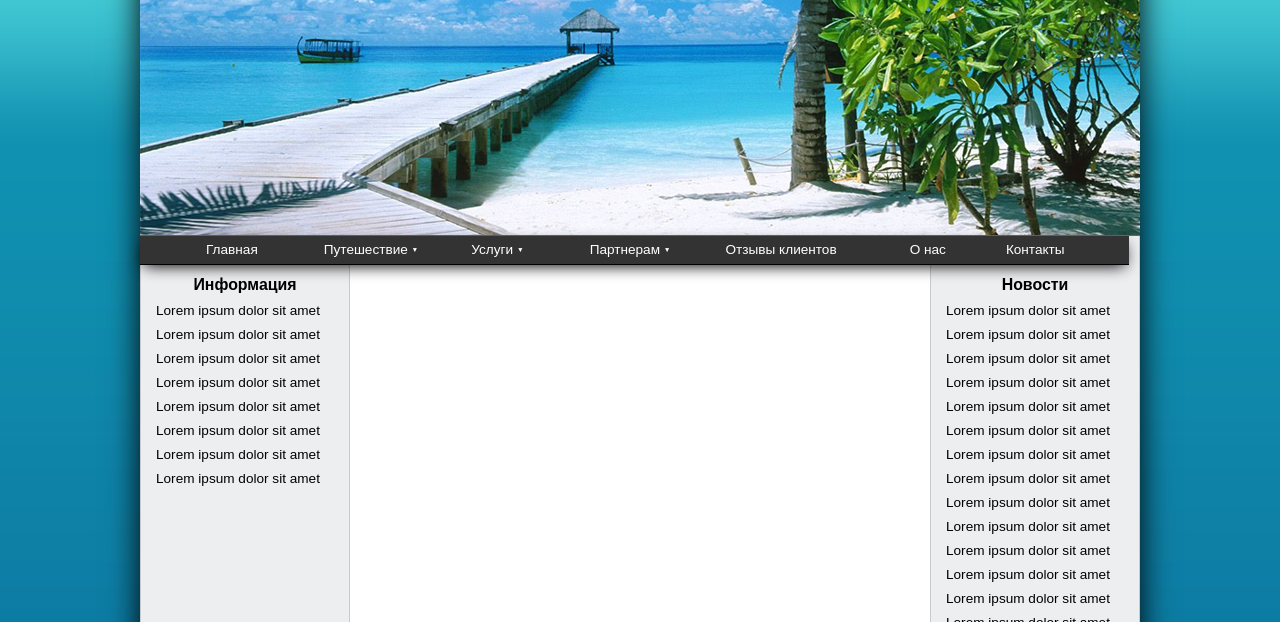
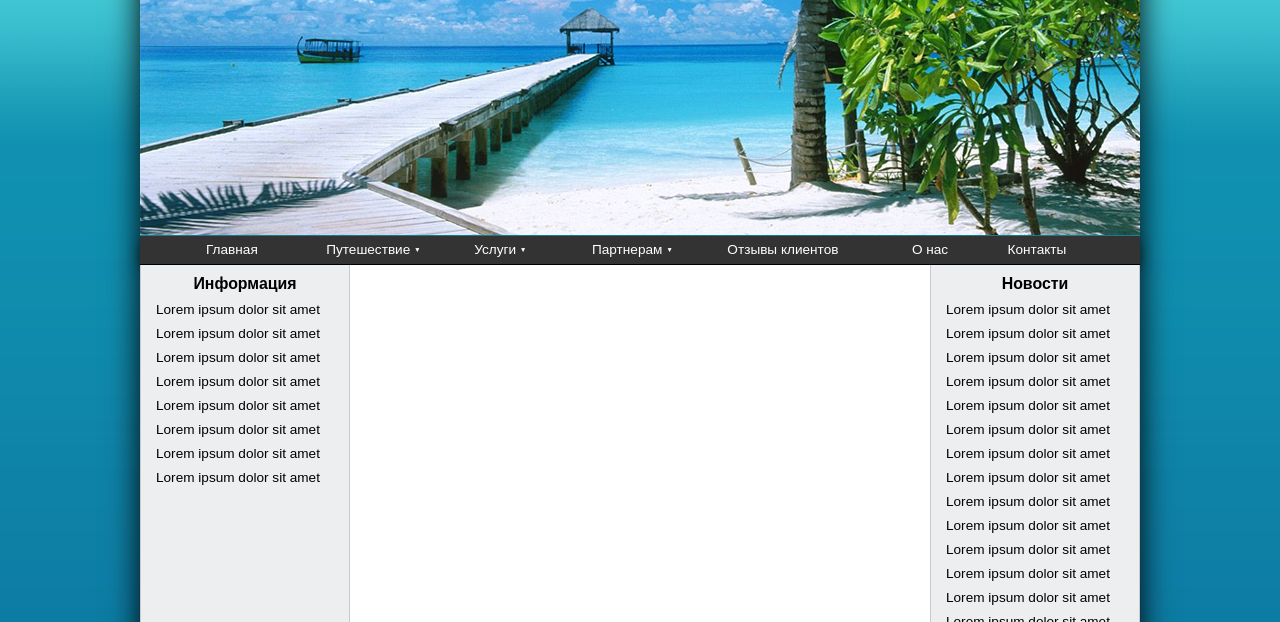
Before and after one commit to dzygarmayster/Voytkov_Dmytro_Homework04, a plain HTML site: page index.html in a window 1280 px wide. Shown: the part 178-800 px from the top of the page. Drawn offline with Linux system fonts and the light colour scheme; a web font is replaced by a local one.

Commit message:
inline-block

```diff
--- a/css/style.css
+++ b/css/style.css
@@ -98,16 +98,16 @@ header {
     float: left;
 }
 
-/*=========NAV SECTION=========*/
-
 .photo {
     display: block;
     border-top: 1px solid #128aa7;
     border-bottom: 1px solid #128aa7;
 }
 
+/*=========NAV SECTION=========*/
+
 .main-menu {
-    position: absolute;
+    /*position: absolute;*/
     padding: 0 20px;
     border-bottom: 1px solid #000;
     background-color: #333;
@@ -115,8 +115,9 @@ header {
 }
 
 .main-menu li {
+    display: inline-block;
     position: relative;
-    float: left;
+    /*float: left;*/
     list-style: none;
 }
 
@@ -132,27 +133,27 @@ header {
 }
 
 .main-link2 {
+    padding: 0 18px;
+}
+
+.main-link3 {
+    padding: 0 31px;
+}
+
+.main-link4 {
+    padding: 0 30px;
+}
+
+.main-link5 {
     padding: 0 20px;
 }
 
-.main-link3 {
-    padding: 0 33px;
-}
-
-.main-link4 {
-    padding: 0 33px;
-}
-
-.main-link5 {
-    padding: 0 22px;
-}
-
 .main-link6 {
-    padding: 0 51px;
+    padding: 0 49px;
 }
 
 .main-link7 {
-    padding: 0 44px 0 9px;
+    padding: 0 6px;
 }
 
 .arrow {
@@ -235,7 +236,7 @@ header {
 .left-column,
 .right-column {
     width: 178px;
-    padding: 40px 15px 7px;
+    padding: 10px 15px 7px;
     border-right: 1px solid #c7cacf;
     border-left: 1px solid #c7cacf;
     background-color: #edeef0;
--- a/index.html
+++ b/index.html
@@ -52,11 +52,11 @@
             </div>
 
             <img class="logo" src="img\logo.jpg" alt="">
+            <img class="photo" src="img\photo.jpg" alt="">
 
         </header>
 
         <nav>
-            <img class="photo" src="img\photo.jpg" alt="">
             <ul class="main-menu clearfix">
               <li class="main-1"><a class="main-link1" href="#">Главная</a></li>
               <li class="main-2">
```
